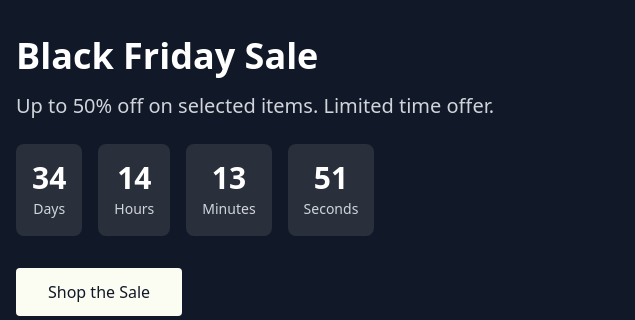
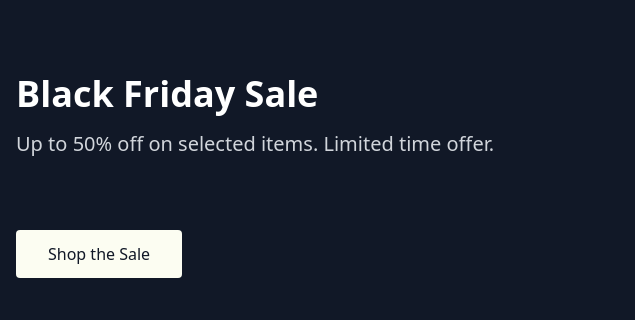
Before and after one commit to sokaina-ak/E-commerce, a plain HTML site: page index.html in a window 1280 px wide. Shown: the part 731-1051 px from the top of the page, 0-635 px from the left. Drawn offline with nearby package versions, Linux system fonts and the light colour scheme; no server answers.

Commit message:
toutch update

```diff
--- a/index.html
+++ b/index.html
@@ -153,24 +153,7 @@
             Up to 50% off on selected items. Limited time offer.
           </p>
 
-          <div class="flex gap-4 mb-8">
-            <div class="bg-[#fcfdf2]/10 rounded-lg p-4 text-center">
-              <span id="days" class="block text-3xl font-bold">00</span>
-              <span class="text-sm text-gray-300">Days</span>
-            </div>
-            <div class="bg-[#fcfdf2]/10 rounded-lg p-4 text-center">
-              <span id="hours" class="block text-3xl font-bold">00</span>
-              <span class="text-sm text-gray-300">Hours</span>
-            </div>
-            <div class="bg-[#fcfdf2]/10 rounded-lg p-4 text-center">
-              <span id="minutes" class="block text-3xl font-bold">00</span>
-              <span class="text-sm text-gray-300">Minutes</span>
-            </div>
-            <div class="bg-[#fcfdf2]/10 rounded-lg p-4 text-center">
-              <span id="seconds" class="block text-3xl font-bold">00</span>
-              <span class="text-sm text-gray-300">Seconds</span>
-            </div>
-          </div>
+          <br><br>
           <a href="products.html"
             class="rounded inline-block py-3 px-8 bg-[#fcfdf2] text-gray-900 font-medium rounded-button hover:bg-gray-100 transition-colors whitespace-nowrap">Shop
             the Sale</a>
@@ -462,43 +445,6 @@
 
 
 
-  <script>
-    const finish = new Date("December 31, 2025 23:59:59").getTime();
-
-    function updateCountdown() {
-      const now = new Date().getTime();
-
-
-      const still = finish - now;
-
-      if (still < 0) {
-        document.getElementById("days").textContent = "00";
-        document.getElementById("hours").textContent = "00";
-        document.getElementById("minutes").textContent = "00";
-        document.getElementById("seconds").textContent = "00";
-        clearInterval(interval);
-        return;
-      }
-
-      const days = Math.floor(still / (1000 * 60 * 60 * 24));
-      const hours = Math.floor((still % (1000 * 60 * 60 * 24)) / (1000 * 60 * 60));
-      const minutes = Math.floor((still % (1000 * 60 * 60)) / (1000 * 60));
-      const seconds = Math.floor((still % (1000 * 60)) / 1000);
-
-      document.getElementById("days").textContent = String(days).padStart(2, "0");
-      document.getElementById("hours").textContent = String(hours).padStart(2, "0");
-      document.getElementById("minutes").textContent = String(minutes).padStart(2, "0");
-      document.getElementById("seconds").textContent = String(seconds).padStart(2, "0");
-    }
-
-    const interval = setInterval(updateCountdown, 1000);
-    updateCountdown();
-  </script>
-
-
-
-
-
 
 
 
@@ -555,7 +501,6 @@
         container.insertAdjacentHTML('beforeend', card);
       });
     }
-
     window.onload = async function () {
       await fetchData();
       showProduct();
```
Also changed, not shown: operations.js (+4 -3 lines).
